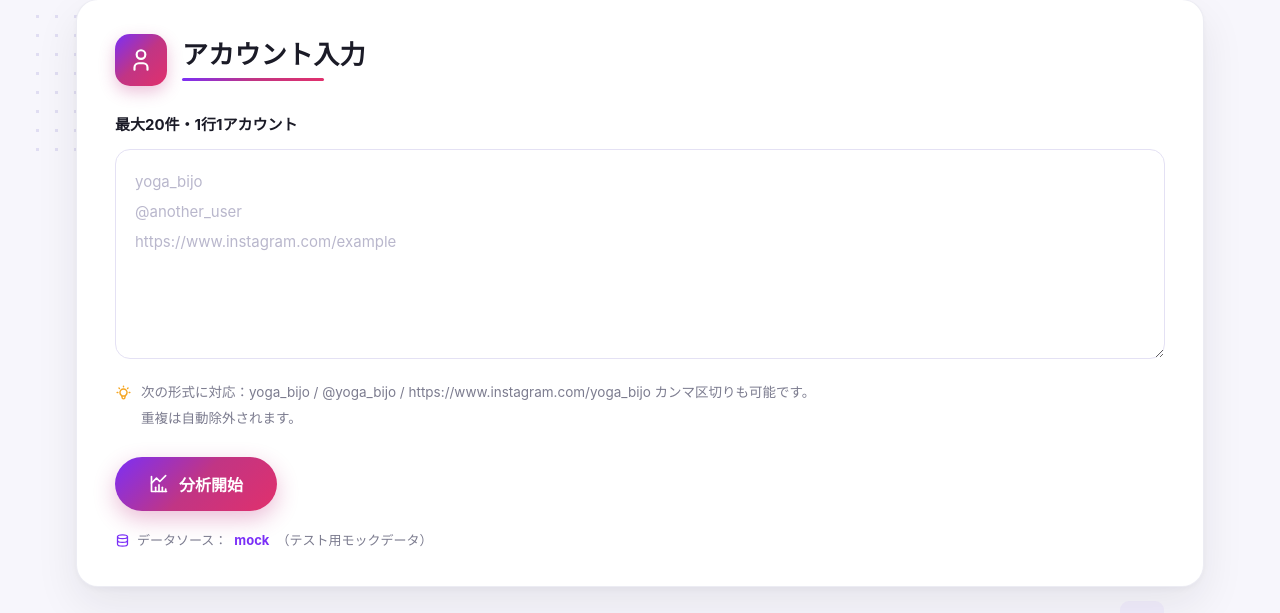
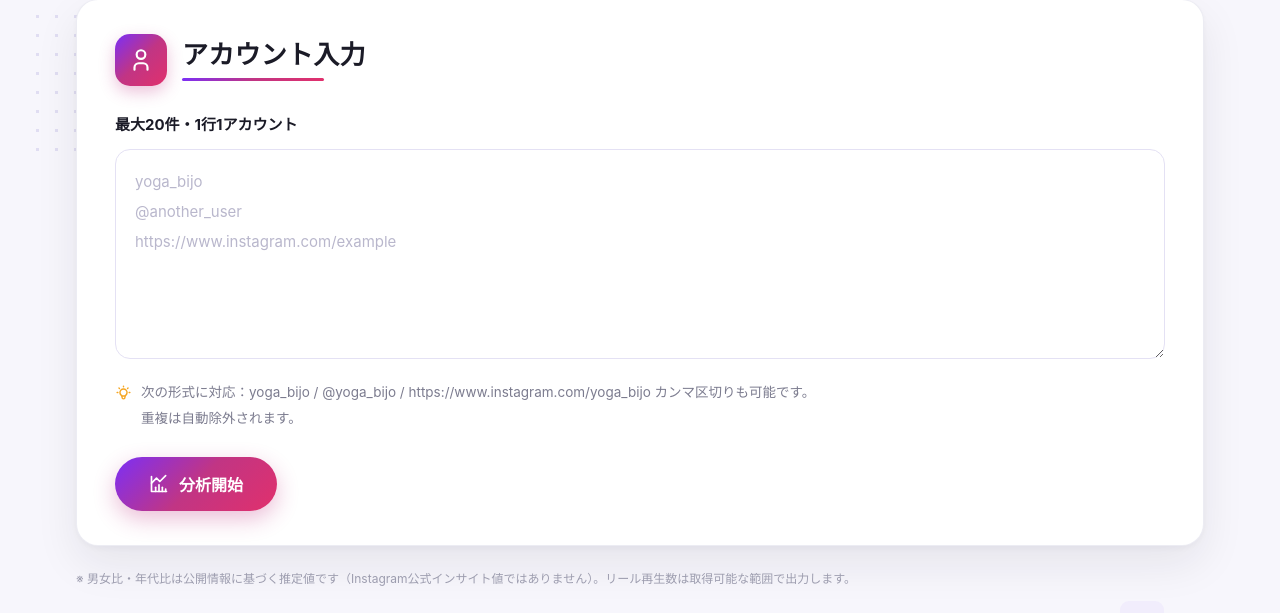
Before and after one commit to kojozcodes/instagram-influencer-analysis, a FastAPI app: page / in a window 1280 px wide. Shown: the part 89-702 px from the top of the page. Run offline with FastAPI, Linux system fonts and the light colour scheme.

Commit message:
Remove the data-source / token-expiry line from the input screen
Requested by Neko (2026-09-22). The expiry warnings (14 days out, expired)
still appear above the form with a link to /admin/token; the page itself is
reached directly by URL.

Co-Authored-By: Claude Fable 5.1 <noreply@anthropic.com>

```diff
--- a/app/templates/_form.html
+++ b/app/templates/_form.html
@@ -73,14 +73,6 @@
         <span id="submit-label">分析開始</span>
       </button>
     </div>
-
-    <p class="src">
-      <svg viewBox="0 0 24 24" fill="none" stroke-width="2" stroke-linecap="round" stroke-linejoin="round">
-        <path d="M4 6a8 3 0 1 0 16 0a8 3 0 1 0 -16 0" /><path d="M4 6v6a8 3 0 0 0 16 0v-6" />
-        <path d="M4 12v6a8 3 0 0 0 16 0v-6" />
-      </svg>
-      データソース：<b>{{ provider }}</b>{% if provider == "mock" %}（テスト用モックデータ）{% endif %}{% if token_status and token_status.configured %}　トークン有効期限：<b>{{ token_status.expires_date or "確認中" }}</b>{% if token_status.days_left is not none and not token_status.expired %}（残り{{ token_status.days_left }}日）{% endif %}　<a href="/admin/token">更新</a>{% endif %}
-    </p>
   </form>
 </div>
 
```
